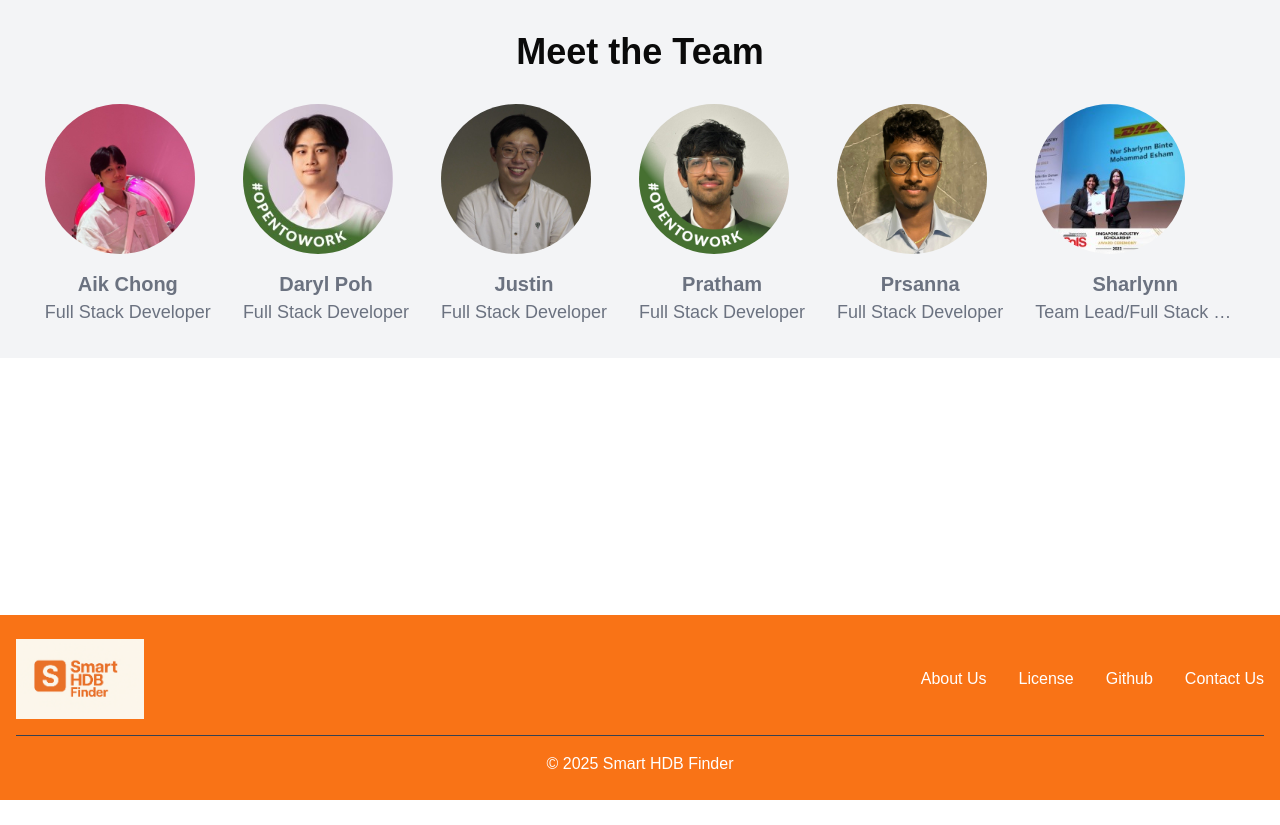
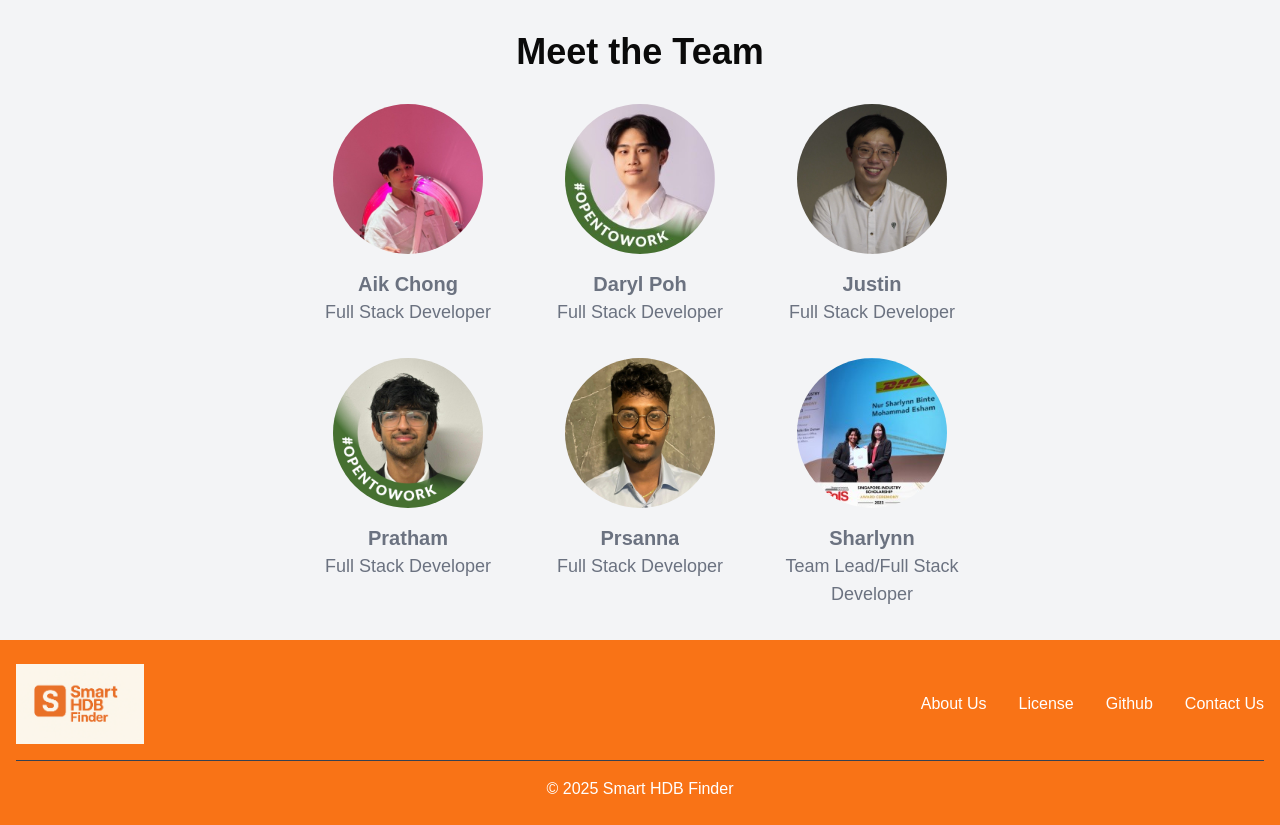
Before and after one commit to Pratz2005/HDB, a Next.js app in the folder smart-hdb-finder/: page /contact-us in a window 1280 px wide. Before the commit the page ends 800 px from the top, so only its background shows below. Built offline with nearby package versions, Linux system fonts and the light colour scheme.

Commit message:
fix: contact us page layout, main layout and map layout

```diff
--- a/smart-hdb-finder/src/app/contact-us/page.js
+++ b/smart-hdb-finder/src/app/contact-us/page.js
@@ -3,11 +3,12 @@ import Image from "next/image";  // This import is required to use the <Image />
 
 export default function ContactUsPage() {
   return (
-    <div className="p-8 bg-gray-100">
+    <div className="p-8 bg-gray-100 h-full flex flex-col flex-grow">
       <h1 className="text-4xl font-semibold text-center mb-8">Meet the Team</h1>
-      <div className="flex flex-wrap justify-center gap-8">
+      <div className="flex flex-col gap-8">
+        <div className="flex flex-wrap justify-center max-w-[750px] mx-auto gap-8">
             {/* Team Member 1: Aik Chong */}
-        <div className="text-center max-w-[200px]">
+            <div className="flex flex-col items-center w-[200px]">
               <Image
                 src="/aik%20chong.jpeg" // Corrected path for Aik Chong
                 alt="Aik Chong"
@@ -22,7 +23,7 @@ export default function ContactUsPage() {
             </div>
 
             {/* Team Member 2: Daryl Poh */}
-        <div className="text-center max-w-[200px]">
+            <div className="flex flex-col items-center w-[200px]">
               <Image
                 src="/daryl.jpeg" // Corrected path for Daryl Poh
                 alt="Daryl Poh"
@@ -37,7 +38,7 @@ export default function ContactUsPage() {
             </div>
 
             {/* Team Member 3: Justin */}
-        <div className="text-center max-w-[200px]">
+            <div className="flex flex-col items-center w-[200px]">
               <Image
                 src="/justin.jpeg" // Corrected path for Justin
                 alt="Justin"
@@ -52,7 +53,7 @@ export default function ContactUsPage() {
             </div>
 
             {/* Team Member 4: Pratham */}
-        <div className="text-center max-w-[200px]">
+            <div className="flex flex-col items-center w-[200px]">
               <Image
                 src="/pratham.jpeg" // Corrected path for Pratham
                 alt="Pratham"
@@ -67,7 +68,7 @@ export default function ContactUsPage() {
             </div>
 
             {/* Team Member 5: Prsanna */}
-        <div className="text-center max-w-[200px]">
+            <div className="flex flex-col items-center w-[200px]">
               <Image
                 src="/prsanna.jpeg" // Corrected path for Prsanna
                 alt="Prasanna"
@@ -82,7 +83,7 @@ export default function ContactUsPage() {
             </div>
 
             {/* Team Member 6: Shar */}
-        <div className="text-center max-w-[200px]">
+            <div className="flex flex-col items-center text-center w-[200px]">
               <Image
                 src="/shar.jpeg" // Corrected path for Shar
                 alt="Shar"
@@ -93,7 +94,8 @@ export default function ContactUsPage() {
               <h2 className="text-xl font-bold truncate">
                 <a href="https://www.linkedin.com/in/nur-sharlynn-esham/" target="_blank" rel="noopener noreferrer" className="text-gray-500 hover:underline">Sharlynn</a>
               </h2>
-          <p className="text-lg text-gray-500 truncate">Team Lead/Full Stack Developer</p>
+              <p className="text-lg text-gray-500">Team Lead/Full Stack Developer</p>
+          </div>
         </div>
       </div>
     </div>
--- a/smart-hdb-finder/src/app/dashboard/page.js
+++ b/smart-hdb-finder/src/app/dashboard/page.js
@@ -159,7 +159,7 @@ export default function DashboardPage() {
     <div className="flex h-screen">
       <SearchLayout onClick={handleClick} getSearchResults={getSearchResults}/>
 
-      <div className="flex flex-col flex-grow px-4 pt-4 bg-gray-100">
+      <div className="flex flex-col flex-grow px-4 pt-4 mb-6 bg-gray-100">
         <h1 className="text-2xl font-bold text-black">Dashboard</h1>
         <div className="flex-grow">
         <MapContainer
--- a/smart-hdb-finder/src/app/layout.js
+++ b/smart-hdb-finder/src/app/layout.js
@@ -22,7 +22,7 @@ export default function RootLayout({ children }) {
       <body
         className={`${geistSans.variable} ${geistMono.variable} antialiased flex flex-col min-h-screen`}
       >
-        <main className="flex-grow">{children}</main>
+        <main className="flex-grow flex flex-col">{children}</main>
 
         {/* 👇 Only render Footer if not on home page */}
         {pathname !== "/" && <Footer />}
--- a/smart-hdb-finder/src/components/Footer.jsx
+++ b/smart-hdb-finder/src/components/Footer.jsx
@@ -4,7 +4,7 @@ import Image from 'next/image';
 
 export default function Footer() {
   return (
-    <footer className="bg-orange-500 text-white px-4 py-6 mt-5">
+    <footer className="bg-orange-500 text-white px-4 py-6">
       <div className="max-w-screen-xl mx-auto flex flex-col md:flex-row justify-between items-center">
         <div className="mb-4 md:mb-0 flex items-center space-x-2">
           <Image src="/logo.png" alt="Smart HDB Finder Logo" className="h-20 w-auto" width={80} height={80} />
```
Lines whose indentation alone changed are shown as unchanged.
